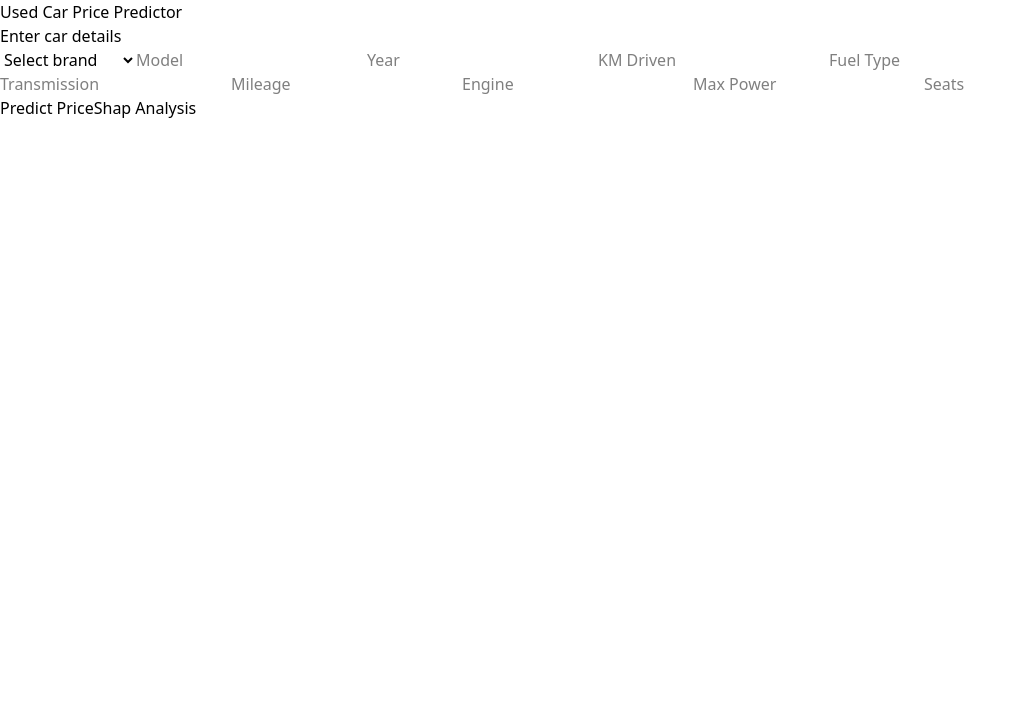
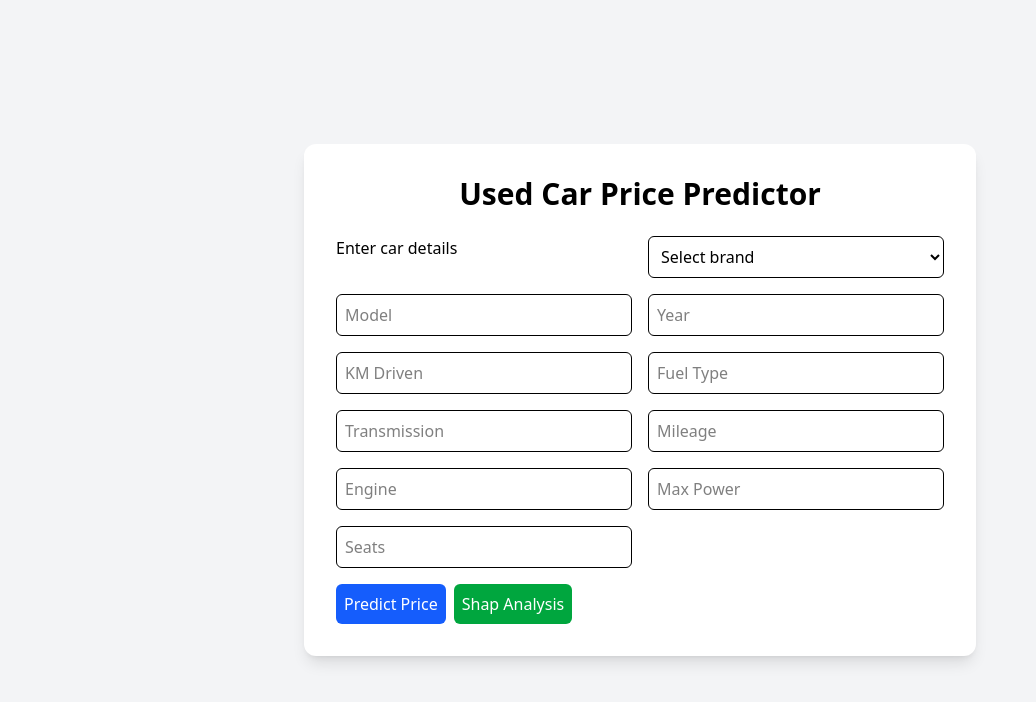
Before and after one commit to Abhiji-th/CarPriceBot, a React app in the folder frontend/: page / in a window 1280 px wide. Shown: the top 702 px of the page, without its empty margins (0-1036 px from the left). Built offline with nearby package versions, Linux system fonts and the light colour scheme; the HTML template or start-up script is replaced by a standard one.

Commit message:
Added styling to UI

```diff
--- a/frontend/src/api/carApi.jsx
+++ b/frontend/src/api/carApi.jsx
@@ -1,7 +1,7 @@
 import axios from "axios";
 
 const API = axios.create({
-baseURL: "http://localhost:8080/api"
+	baseURL: "http://localhost:8000/api",
 });
 
 export const getPrice = (data) => API.post("/predict_price", data);
--- a/frontend/src/components/ActionButtons.jsx
+++ b/frontend/src/components/ActionButtons.jsx
@@ -3,10 +3,18 @@ import React from "react";
 const ActionButtons = ({ onPredict, onShap, loading }) => {
 	return (
 		<div>
-			<button onClick={onPredict} disabled={loading}>
+			<button
+				onClick={onPredict}
+				disabled={loading}
+				className="flex-1 bg-blue-600 text-white p-2 rounded-md hover:bg-blue-700"
+			>
 				{loading ? "Loading..." : "Predict Price"}
 			</button>
-			<button onClick={onShap} disabled={loading}>
+			<button
+				onClick={onShap}
+				disabled={loading}
+				className="ml-2 flex-1 bg-green-600 text-white p-2 rounded-md hover:bg-green-700"
+			>
 				{loading ? "Loading" : "Shap Analysis"}
 			</button>
 		</div>
--- a/frontend/src/components/CarForm.jsx
+++ b/frontend/src/components/CarForm.jsx
@@ -215,10 +215,15 @@ function CarForm({ setCarData }) {
 	};
 
 	return (
-		<div>
+		<div className="mb-4 grid grid-cols-2 gap-4">
 			<h2>Enter car details</h2>
 
-			<select name="brand" value={form.brand} onChange={handleChange}>
+			<select
+				name="brand"
+				value={form.brand}
+				onChange={handleChange}
+				className="border p-2 rounded-md focus:ring-2 focus:ring-blue-400"
+			>
 				<option value="">Select brand</option>
 				{brands.map((brand) => (
 					<option key={brand} value={brand}>
@@ -236,6 +241,7 @@ function CarForm({ setCarData }) {
 						placeholder={field.placeholder}
 						value={form[field.name]}
 						onChange={handleChange}
+						className="border p-2 rounded-md focus:ring-2 focus:ring-blue-400"
 					/>
 				))}
 		</div>
--- a/frontend/src/components/PredictionResults.jsx
+++ b/frontend/src/components/PredictionResults.jsx
@@ -2,9 +2,11 @@ import React from "react";
 
 const PredictionResults = ({ value }) => {
 	return (
-		<div>
-			<h2>Predicted Price</h2>
-			<p>Rs. {value}</p>
+		<div className="mt-6 p-4 bg-blue-50 rounded-md">
+			<h2 className="text-lg font-semibold">Predicted Price</h2>
+			<p className="text-2xl font-bold text-blue-600">
+				Rs. {Math.round(value)}
+			</p>
 		</div>
 	);
 };
--- a/frontend/src/components/ShapResults.jsx
+++ b/frontend/src/components/ShapResults.jsx
@@ -2,10 +2,14 @@ import React from "react";
 
 const ShapResults = ({ data }) => {
 	return (
-		<div>
-			<h2>Shap Results</h2>
-			<p>Feature: {data.highest_contributing_feature}</p>
-			<p>Contribution: {data.percentage_contribution}%</p>
+		<div className="mt-6 p-4 bg-blue-50 rounded-md">
+			<h2 className="text-lg font-semibold">Shap Analysis</h2>
+			<p className="text-2xl font-bold text-blue-600">
+				Feature: {data.highest_contributing_feature}
+			</p>
+			<p className="text-2xl font-bold text-blue-600">
+				Contribution: {Math.round(data.percentage_contribution)}%
+			</p>
 		</div>
 	);
 };
--- a/frontend/src/pages/Home.jsx
+++ b/frontend/src/pages/Home.jsx
@@ -68,8 +68,11 @@ const Home = () => {
 	};
 
 	return (
-		<>
-			<h1>Used Car Price Predictor</h1>
+		<div className="min-h-screen bg-gray-100 flex justify-center items-center">
+			<div className="bg-white p-8 rounded-xl shadow-lg w-full max-w-2xl">
+				<h1 className="text-3xl font-bold mb-6 text-center">
+					Used Car Price Predictor
+				</h1>
 
 				<CarForm setCarData={setCarData} />
 
@@ -83,7 +86,8 @@ const Home = () => {
 				{shap && <ShapResults data={shap} />}
 
 				{/* <pre>{JSON.stringify(carData, null, 2)}</pre> */}
-		</>
+			</div>
+		</div>
 	);
 };
 
```
Also changed, not shown: 2 other files (tests, documents, lock files or other folders). Lines whose indentation alone changed are shown as unchanged.
